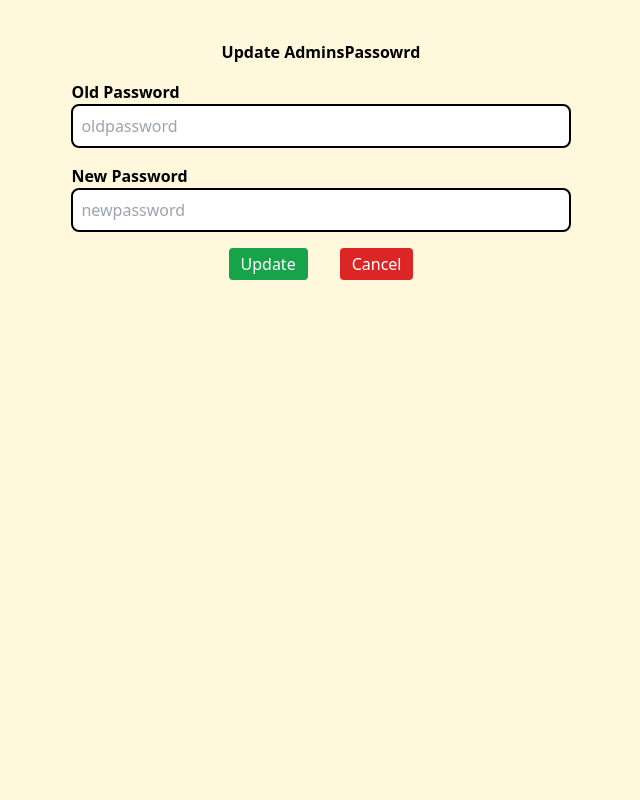
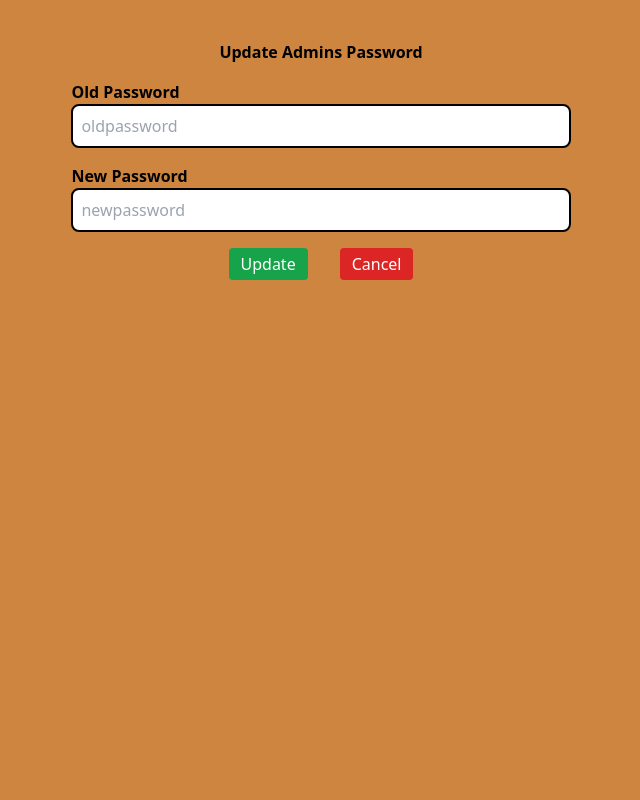
Before and after one commit to rishikaponna/new, a Node project: template views/adminpasswordreset.ejs in a window 1280 px wide. Shown: the whole page, without its empty margins (319-959 px from the left). Run offline with Node 20 templates, Linux system fonts and the light colour scheme; the template is opened without the code that fills it, so the values that code supplies are empty; some libraries are stand-ins or nearby versions.

Commit message:
Add files via upload

```diff
--- a/views/adminpasswordreset.ejs
+++ b/views/adminpasswordreset.ejs
@@ -5,12 +5,12 @@
     <meta name="viewport" content="width=device-width, initial-scale=1.0" />
     <script src="https://cdn.tailwindcss.com"></script>
   </head>
-  <body style="background-color: cornsilk;">
+  <body style="background-color: peru;">
     <div class="flex flex-col justify-center items-center p-4">
       <div class="flex flex-col justify-center md:w-2/5 w-full">
         <div class="pt-6">
             <b>
-          <p align="center">Update AdminsPassowrd</p>
+          <p align="center">Update Admins Password</p>
         </b>
           <form
             method="post"
--- a/views/createquestion.ejs
+++ b/views/createquestion.ejs
@@ -8,7 +8,7 @@
     <title>New question</title>
 </head>
 <body>
-    <div style="background-color: lightskyblue;">
+    <div style="background-color: powderblue;">
     <div class="relative flex min-h-screen text-gray-800 antialiased flex-col justify-center overflow-hidden">
         <div class="relative py-3 sm:w-96 mx-auto text-center">
             <span class="text-2xl font-light ">Add a new Question</span>
--- a/views/createvoter.ejs
+++ b/views/createvoter.ejs
@@ -8,7 +8,7 @@
     <title>New Voter</title>
 </head>
 <body>
-    <div style="background-color: lightskyblue;">
+    <div style="background-color: powderblue">
     <div class="relative flex min-h-screen text-gray-800 antialiased flex-col justify-center overflow-hidden">
         <div class="relative py-3 sm:w-96 mx-auto text-center">
             <span class="text-2xl font-light ">Add a new Voter</span>
--- a/views/election_page.ejs
+++ b/views/election_page.ejs
@@ -7,7 +7,7 @@
     <script src="https://cdn.tailwindcss.com"></script>
     <title><%= title %></title>
 </head>
-<body style="background-color: bisque;">
+<body style="background-color: lavenderblush;">
 
     <%- include('heading.ejs') %>
 
--- a/views/elections.ejs
+++ b/views/elections.ejs
@@ -7,7 +7,7 @@
     <script src="https://cdn.tailwindcss.com"></script>
     <title><%= title %></title>
 </head>
-<body style="background-color:cornsilk;">
+<body style="background-color:lightblue;">
     <div align="center">
     <%- include('heading.ejs') %>
    </div>
--- a/views/index.ejs
+++ b/views/index.ejs
@@ -8,7 +8,7 @@
     <link rel="stylesheet" href="./css/style.css">
     <title><%= title %></title>
 </head>
-<body style="background-color: peru; " >
+<body style="background-color: peru " >
 
         <div class="container flex flex-wrap items-center justify-between mx-auto">
             <b>
@@ -21,7 +21,7 @@
           <tr>
             <td>
             <b >
-            <p class="py-3"> RISHIKA'S E-VOTING APPLICATION</p>
+            <p class="py-3"> RISHIKA'S E-VOTING PLATFORM</p>
            </b>
             </td>
            </tr>
```
Also changed, not shown: public/images/background 1.jpg, 1 other file.
